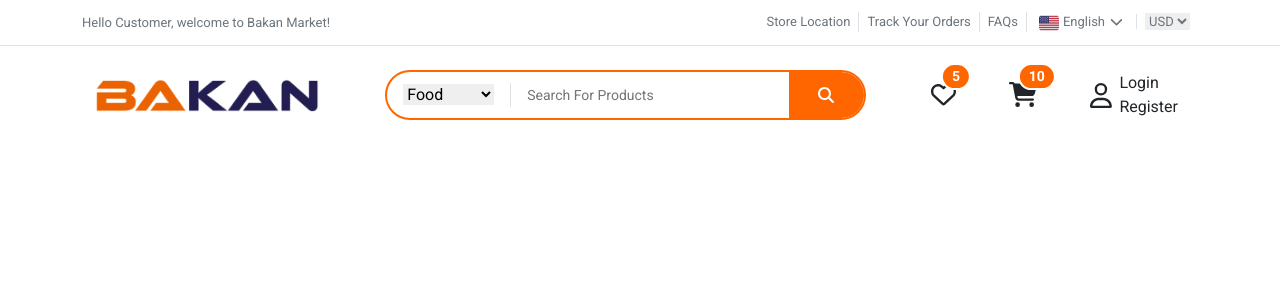
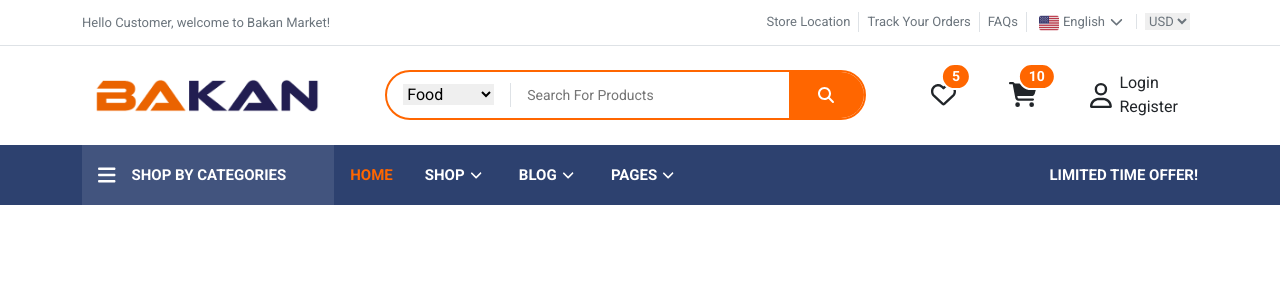
Before and after one commit to LeaReXx/Bakan-shop, a React (Create React App) app: page / in a window 1280 px wide. Shown: the top 300 px of the page. Built offline with nearby package versions, Linux system fonts and the light colour scheme.

Commit message:
header responsived for all devices

```diff
--- a/src/App.css
+++ b/src/App.css
@@ -1,5 +1,6 @@
 :root {
-    --main-color: rgb(255, 102, 0);
+  --main-color: #ff6600;
+  --blue-color: #2d416f;
 }
 
 * {
@@ -16,9 +17,13 @@
   visibility: visible;
 }
 
-p,span,ul,li,div {
-    padding: 0;
-    margin: 0;
+p,
+span,
+ul,
+li,
+div {
+  padding: 0;
+  margin: 0;
 }
 @keyframes fadeIn {
   from {
@@ -48,7 +53,6 @@ p,span,ul,li,div {
   }
 }
 
-
 .nav-link {
   transition: all 0.1s;
   cursor: pointer;
--- a/src/App.js
+++ b/src/App.js
@@ -1,3 +1,4 @@
+import React, { Component } from "react";
 import "/node_modules/bootstrap/dist/css/bootstrap.min.css";
 import "./App.css";
 import { library } from "@fortawesome/fontawesome-svg-core";
@@ -5,12 +6,30 @@ import { fas } from "@fortawesome/free-solid-svg-icons";
 import { far } from "@fortawesome/free-regular-svg-icons";
 import Header from "./Header/Header";
 library.add(fas, far);
-function App() {
-  return (
-    <div className="App">
-      <Header />
-    </div>
-  );
+
+export default class App extends Component {
+  constructor(props) {
+    super(props);
+    this.state = {
+      username: "Sepehr",
+      age: 22,
+    };
+  }
+
+  changeState(nameValue, ageValue) {
+    this.setState({ username: nameValue, age: ageValue });
+  }
+
+  render() {
+    return (
+      <div className="App">
+        <Header
+          {...this.state}
+          onStateChange={(userName, userAge) =>
+            this.changeState(userName, userAge)
+          }
+        />
+      </div>
+    );
+  }
 }
-
-export default App;
--- a/src/Header/Header.css
+++ b/src/Header/Header.css
@@ -1,6 +1,5 @@
 .on-header-menu {
   font-size: 13px;
-
 }
 
 .change-language-icon {
@@ -17,14 +16,12 @@
   max-width: 250px;
 }
 
-
 .header-search {
   width: 90%;
   height: 50px;
   border: 2px solid var(--main-color);
   overflow: hidden;
 }
-
 
 .header-search-submit-parent {
   background-color: var(--main-color);
@@ -54,7 +51,6 @@
   outline: none;
 }
 
-
 .header-icons-parent {
   font-size: 25px;
 }
@@ -64,3 +60,48 @@
   font-size: 14px;
   background-color: var(--main-color);
 }
+
+nav {
+  background-color: var(--blue-color);
+  font-size: 15px;
+}
+
+nav > div {
+  min-height: 60px;
+}
+
+.mobile-menu-humbugger {
+  display: inline-flex;
+  border: 1px solid #fff;
+  cursor: pointer;
+}
+
+.main-desktop-menu {
+  transition: all 0.5s;
+
+}
+
+.main-desktop-menu ul {
+    height: 60px;
+}
+.main-desktop-menu .fa-angle-down {
+  font-size: 14px;
+  vertical-align: middle;
+  padding: 0 5px;
+}
+
+.shop-by-category-nav {
+  background-color: rgba(255, 255, 255, 0.1);
+
+  height: 60px;
+  transition: all 0.1s;
+}
+
+.shop-by-category-nav:hover {
+  background-color: var(--main-color);
+  color: #fff;
+}
+
+.shop-by-category-nav .fa-bars {
+  font-size: 20px;
+}
--- a/src/Header/Header.js
+++ b/src/Header/Header.js
@@ -4,6 +4,7 @@ import { FontAwesomeIcon } from "@fortawesome/react-fontawesome";
 export default class Header extends Component {
   constructor(props) {
     super(props);
+    console.log(this.props);
     this.state = {
       lang: "en",
       langDropDown: "fade-out",
@@ -102,7 +103,7 @@ export default class Header extends Component {
             </div>
           </div>
         </div>
-        <div className="container-fluid container-lg row mt-md-4 mx-auto gy-3 gy-md-0 justify-content-center justify-content-md-between">
+        <div className="container-fluid container-lg row my-3 my-lg-4 mx-auto gy-3 gy-md-0 justify-content-center justify-content-md-between">
           <div className="header-logo-parent col-8 col-md-3  align-self-center">
             <img
               src="./imgs/bakan-logo.png"
@@ -137,13 +138,13 @@ export default class Header extends Component {
           </div>
           <div className="header-icons-parent d-flex justify-content-between align-items-center col-10 col-md-4 col-lg-3 align-self-center">
             <div className="position-relative nav-link">
-              <span class="header-shopping-cart-count-badge position-absolute border border-2 border-white border-white top-0 start-100 translate-middle badge rounded-pill ">
+              <span className="header-shopping-cart-count-badge position-absolute border border-2 border-white border-white top-0 start-100 translate-middle badge rounded-pill ">
                 5
               </span>
               <FontAwesomeIcon icon="fa-regular fa-heart" />
             </div>
             <div className="position-relative nav-link">
-              <span class="header-wishlist-count-badge position-absolute border border-2 border-white border-white top-0 start-100 translate-middle badge rounded-pill ">
+              <span className="header-wishlist-count-badge position-absolute border border-2 border-white border-white top-0 start-100 translate-middle badge rounded-pill ">
                 10
               </span>
               <FontAwesomeIcon icon="fa-solid fa-cart-shopping" />
@@ -161,6 +162,66 @@ export default class Header extends Component {
             </div>
           </div>
         </div>
+        <nav>
+          <div className="container-fluid container-lg d-flex justify-content-between align-items-center text-white h-100">
+            <div className="main-desktop-nav-parent d-flex align-items-center">
+              <div className="mobile-menu-humbugger fs-2 rounded-1 p-1 d-lg-none">
+                <FontAwesomeIcon icon="fa-solid fa-bars" />
+              </div>
+              <div className="shop-by-category-nav align-items-center ps-3 pe-5 fw-semibold d-none d-lg-flex">
+                <FontAwesomeIcon icon="fa-solid fa-bars" />
+                <p className="ps-3">SHOP BY CATEGORIES</p>
+              </div>
+              <div className="main-desktop-menu d-none d-lg-block">
+                <ul className="list-unstyled d-flex align-items-center">
+                  <li
+                    className="px-3 fw-semibold h-100"
+                    style={{ color: "var(--main-color)" }}
+                  >
+                    <a
+                      href="https://reactjs.org/"
+                      className="nav-link w-100 h-100 d-flex align-items-center"
+                    >
+                      HOME
+                    </a>
+                  </li>
+                  <li className="px-3 fw-semibold h-100">
+                    <a
+                      href="https://reactjs.org/"
+                      className="nav-link w-100 h-100 d-flex align-items-center"
+                    >
+                      SHOP <FontAwesomeIcon icon="fa-solid fa-angle-down" />
+                    </a>
+                  </li>
+                  <li className="px-3 fw-semibold h-100">
+                    <a
+                      href="https://reactjs.org/"
+                      className="nav-link w-100 h-100 d-flex align-items-center"
+                    >
+                      BLOG <FontAwesomeIcon icon="fa-solid fa-angle-down" />
+                    </a>
+                  </li>
+                  <li className="px-3 fw-semibold h-100">
+                    <a
+                      href="https://reactjs.org/"
+                      className="nav-link w-100 h-100 d-flex align-items-center"
+                    >
+                      PAGES <FontAwesomeIcon icon="fa-solid fa-angle-down" />
+                    </a>
+                  </li>
+                </ul>
+              </div>
+            </div>
+            <div className="nav-right-text">
+              <a
+                href="https://reactjs.org/"
+                className="nav-link fw-semibold fs-7"
+              >
+                LIMITED TIME OFFER!
+              </a>
+            </div>
+          </div>
+        </nav>
       </header>
     );
   }
```
Lines whose indentation alone changed are shown as unchanged.
